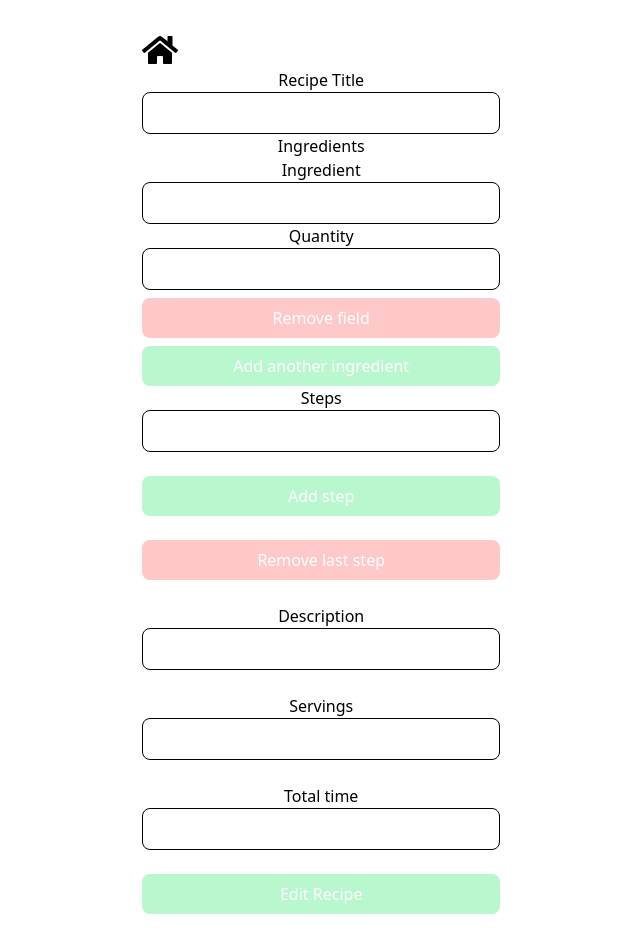
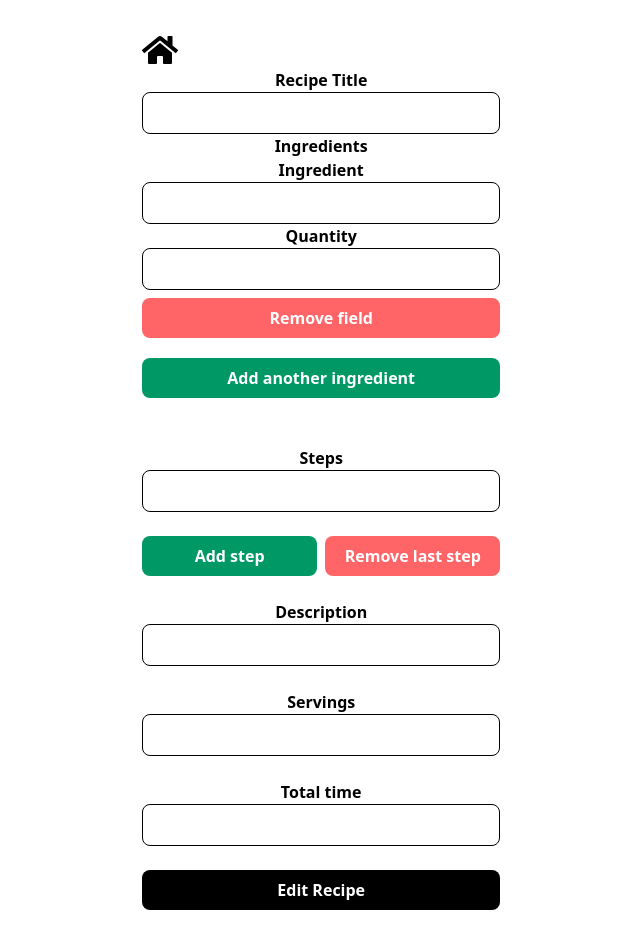
Before and after one commit to filipecx/recipes-front, a React (Vite) app: page /editRecipe/1 in a window 1280 px wide. Shown: the whole page, without its empty margins (274-914 px from the left). Built offline with nearby package versions, Linux system fonts and the light colour scheme; no server answers.

Commit message:
style: refined edit recipe form

```diff
--- a/src/pages/EditRecipe.jsx
+++ b/src/pages/EditRecipe.jsx
@@ -119,7 +119,7 @@ export function EditRecipe () {
 
                 <form className="w-4/5 max-w-md space-y-6" onSubmit={sendChanges}>
                     <label htmlFor="">
-                        <p>Recipe Title</p>
+                        <p className="font-bold">Recipe Title</p>
                         <input
                         required
                         className={`w-full px-4 py-2 border rounded-lg focus:outline-none focus:ring-2  focus:ring-green-500`}
@@ -129,12 +129,12 @@ export function EditRecipe () {
                         onChange={(e) => setRecipeForm({...recipeForm, name: e.target.value})}/>
                     </label>
                     <label htmlFor="">
-                        <p>Ingredients</p>
+                        <p className="font-semibold">Ingredients</p>
                     {
                         arrayOfIngredients && arrayOfIngredients.map((ingredient, index) => {
                             return (
                                 <div key={index}>
-                                    <label name="ingredient_name">Ingredient</label>
+                                    <label name="ingredient_name" className="font-bold">Ingredient</label>
                                     <input
                                     required
                                     className={`w-full px-4 py-2 border rounded-lg focus:outline-none focus:ring-2  focus:ring-green-500`}
@@ -142,7 +142,7 @@ export function EditRecipe () {
                                     value={ingredient.name}
                                     name='name'
                                     onChange={(e) => handleChange(e, index, arrayOfIngredients)}/>
-                                    <label name="ingredient_quantity">Quantity</label>
+                                    <label name="ingredient_quantity" className="font-bold">Quantity</label>
                                     <input
                                     required
                                     className={`w-full px-4 py-2 border rounded-lg focus:outline-none focus:ring-2  focus:ring-green-500`}
@@ -151,20 +151,20 @@ export function EditRecipe () {
                                     name='quantity'
                                     onChange={(e) => handleChange(e, index, arrayOfIngredients)} />
                                     <button
-                                    className="w-full bg-red-200 text-white my-2 py-2 rounded-lg hover:bg-red-600"
+                                    className="w-full bg-red-400 text-white my-2 py-2 rounded-lg font-semibold"
                                     type="button" onClick={() => removeField(index)}>Remove field</button>
                                 </div>
                             )
                         })
                     }
                     <button
-                    className="w-full bg-green-200 text-white py-2 rounded-lg hover:bg-green-600"
+                    className="w-full bg-emerald-600 text-white py-2 mt-3 mb-12 rounded-lg font-semibold"
                     type="button" onClick={addIngredientInput}>Add another ingredient</button>
                     </label>
 
 
                     <label htmlFor="">
-                        <p>Steps</p>
+                        <p className="font-bold">Steps</p>
                     </label>
                         {
                             arrayOfSteps && arrayOfSteps.map((step, index) => {
@@ -182,15 +182,18 @@ export function EditRecipe () {
                                 )
                             })
                         }
-                        <button
-                        className="w-full bg-green-200 text-white py-2 rounded-lg hover:bg-green-600"
-                        type="button" onClick={addStepInput}>Add step</button>
-                        <button
-                        className="w-full bg-red-200 text-white py-2 rounded-lg hover:bg-red-600"
-                        type="button" onClick={removeLastStep}>Remove last step</button>
+                        <div className="flex gap-2">
+                            <button
+                            className="w-full bg-emerald-600 text-white py-2 rounded-lg font-semibold"
+                            type="button" onClick={addStepInput}>Add step</button>
+                            <button
+                            className="w-full bg-red-400 text-white py-2 rounded-lg hover:bg-red-600 font-semibold"
+                            type="button" onClick={removeLastStep}>Remove last step</button>
+                        </div>
 
 
-                    <label htmlFor="">Description</label>
+
+                    <label htmlFor="" className="font-bold">Description</label>
                     {/* changin state of nested object */}
                     <input
                     className={`w-full px-4 py-2 border rounded-lg focus:outline-none focus:ring-2  focus:ring-green-500`}
@@ -199,7 +202,7 @@ export function EditRecipe () {
                     value={recipeForm.description.text}
                     onChange={(e) => setRecipeForm({...recipeForm, description: {...recipeForm.description, text: e.target.value}})}/>
 
-                    <label htmlFor="">Servings</label>
+                    <label htmlFor="" className="font-bold">Servings</label>
                     <input
                     required
                     className={`w-full px-4 py-2 border rounded-lg focus:outline-none focus:ring-2  focus:ring-green-500`}
@@ -208,7 +211,7 @@ export function EditRecipe () {
                     value={recipeForm.description.makes}
                     onChange={(e) => setRecipeForm({...recipeForm, description: {...recipeForm.description, makes: e.target.value}})}/>
 
-                    <label htmlFor="">Total time</label>
+                    <label htmlFor="" className="font-bold">Total time</label>
                     <input
                     required
                     className={`w-full px-4 py-2 border rounded-lg focus:outline-none focus:ring-2  focus:ring-green-500`}
@@ -219,7 +222,7 @@ export function EditRecipe () {
 
                     {error && <p className="text-red-500">{error}</p>}
                     <button
-                    className="w-full bg-green-200 text-white py-2 rounded-lg hover:bg-green-600"
+                    className="w-full bg-black text-white py-2 rounded-lg font-semibold"
                     type="submit">Edit Recipe</button>
                 </form>
             </div>
```
